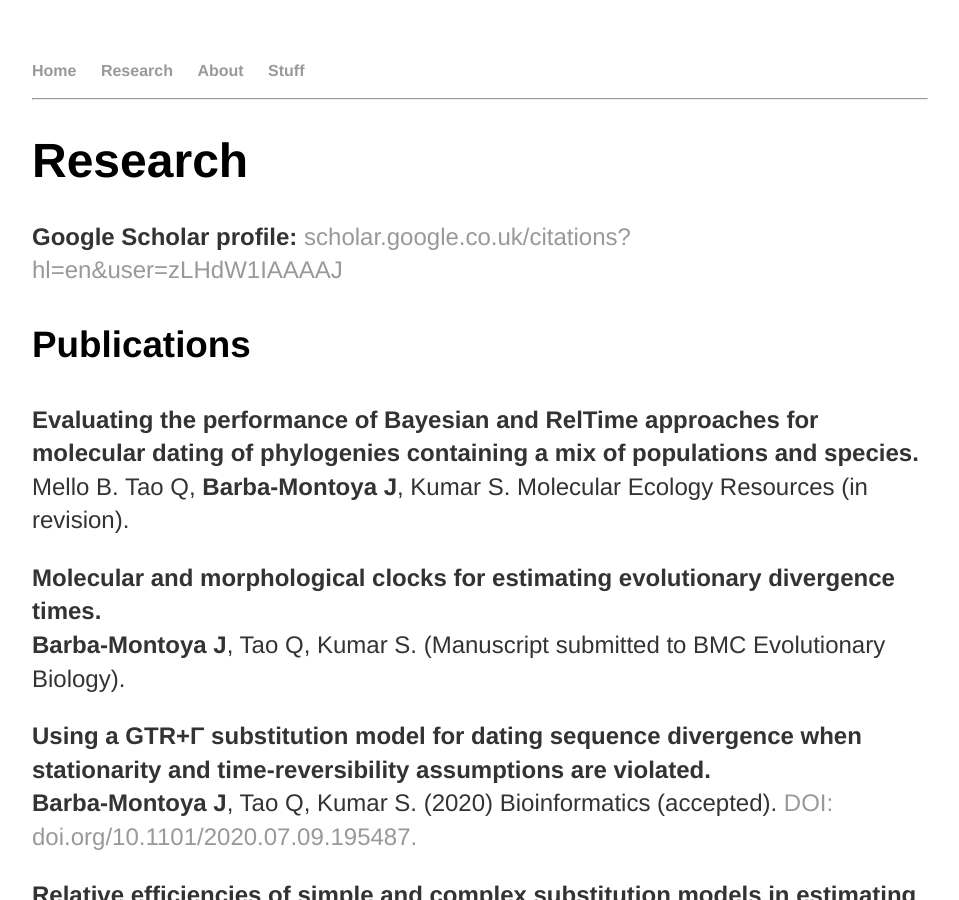
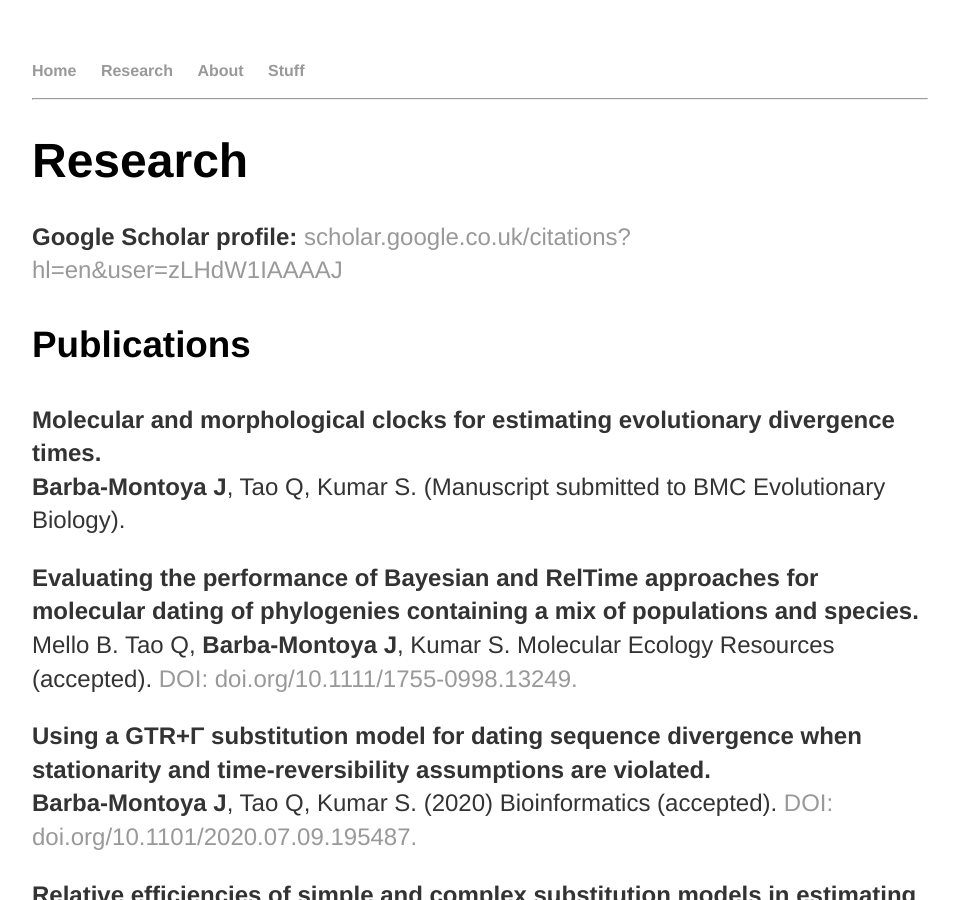
Before and after one commit to josebarbamontoya/josebarbamontoya.github.io, a Jekyll site: the page built from research/index.html, in a window 1280 px wide and 900 px high. Shown: the whole window, without its empty margins (160-1119 px from the left). Built offline with Jekyll 4.4.1, drawn with Linux system fonts in a browser that asks for light colours.

Commit message:
Update index.html

```diff
--- a/research/index.html
+++ b/research/index.html
@@ -8,11 +8,11 @@
 					<p><b>Google Scholar profile:</b><a href="https://scholar.google.co.uk/citations?hl=en&user=zLHdW1IAAAAJ"> scholar.google.co.uk/citations?hl=en&user=zLHdW1IAAAAJ</a></p>
 					<h3>Publications</h3>
 
-<p><b>Evaluating the performance of Bayesian and RelTime approaches for molecular dating of phylogenies containing a mix of populations and species.</b><br>
-Mello B. Tao Q, <b>Barba-Montoya J</b>, Kumar S. Molecular Ecology Resources (in revision).
-
 <p><b>Molecular and morphological clocks for estimating evolutionary divergence times.</b><br>
 <b>Barba-Montoya J</b>, Tao Q, Kumar S. (Manuscript submitted to BMC Evolutionary Biology).
+
+<p><b>Evaluating the performance of Bayesian and RelTime approaches for molecular dating of phylogenies containing a mix of populations and species.</b><br>
+Mello B. Tao Q, <b>Barba-Montoya J</b>, Kumar S. Molecular Ecology Resources (accepted). <a href="https://doi.org/10.1111/1755-0998.13249">DOI: doi.org/10.1111/1755-0998.13249.</a>
 
 <p><b>Using a GTR+Γ substitution model for dating sequence divergence when stationarity and time-reversibility assumptions are violated.</b><br>
 <b>Barba-Montoya J</b>, Tao Q, Kumar S. (2020) Bioinformatics (accepted). <a href="https://doi.org/10.1101/2020.07.09.195487">DOI: doi.org/10.1101/2020.07.09.195487.</a>
```
